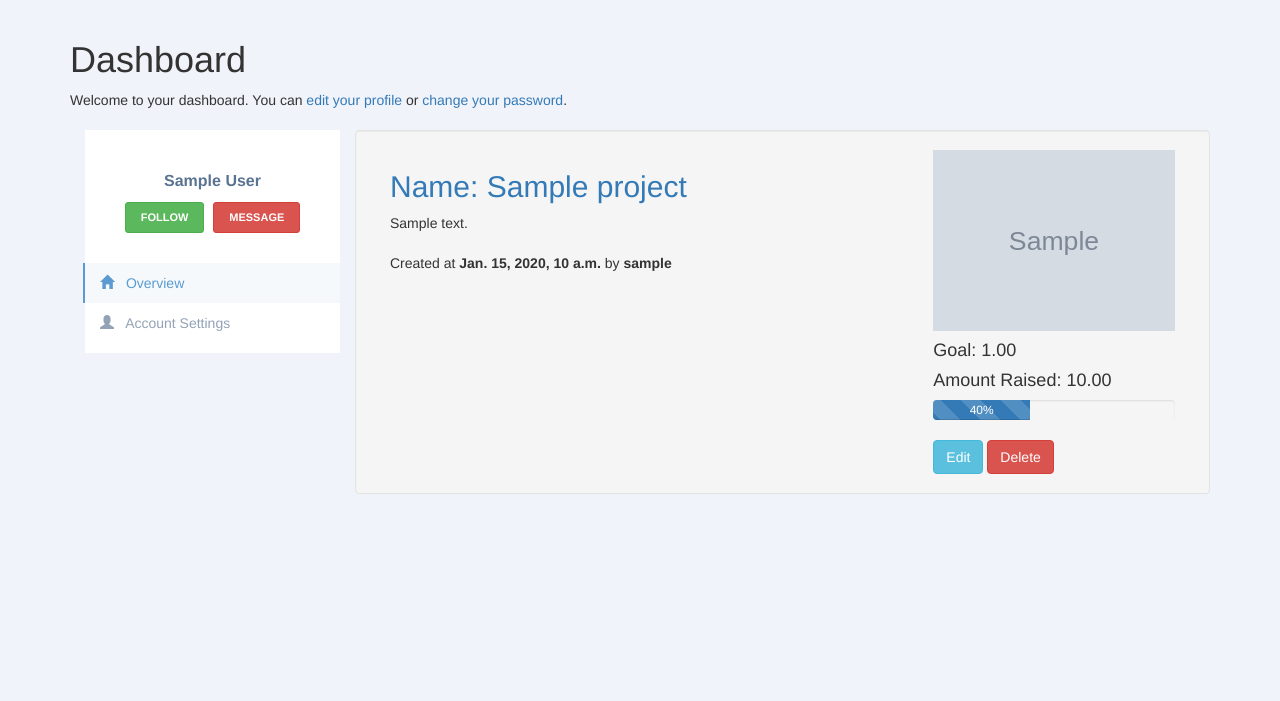
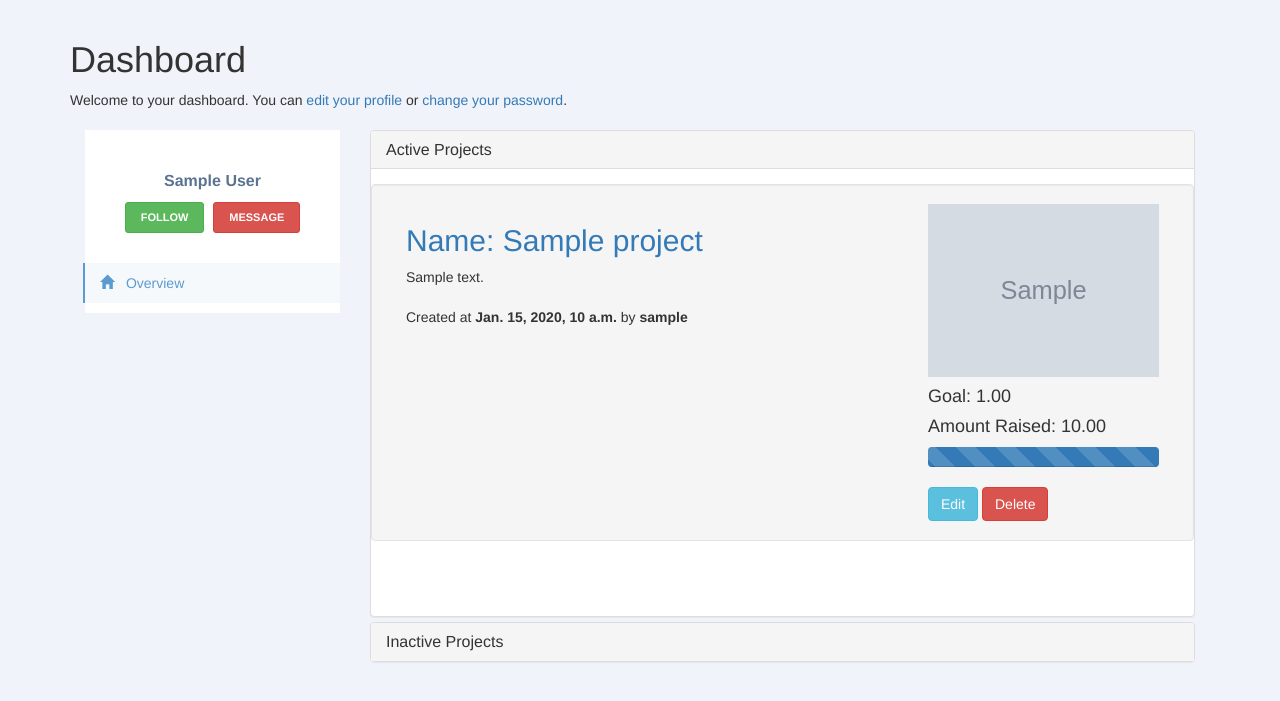
Before and after one commit to sakisbl/django-kickstarter, a Django app: page /account/ in a window 1280 px wide. Shown: the part 52-753 px from the top of the page. Run offline with Django 3.2, Linux system fonts and the light colour scheme; a user stored in the database is signed in; tables that the repository leaves empty hold one stand-in row (values such as "Sample post"); grey boxes marked "Sample" are stand-in pictures; some libraries are stand-ins or nearby versions.

Commit message:
Add finish project field in forms

```diff
--- a/account/templates/account/dashboard.html
+++ b/account/templates/account/dashboard.html
@@ -1,4 +1,6 @@
 {% extends "base.html" %}
+{% load divide %}
+{% load multiply %}
 
 {% block title %}Dashboard{% endblock %}
 
@@ -36,11 +38,6 @@
 							<i class="glyphicon glyphicon-home"></i>
 							Overview </a>
 						</li>
-						<li>
-							<a href="{% url "edit" %}">
-							<i class="glyphicon glyphicon-user"></i>
-							Account Settings </a>
-						</li>
 					</ul>
 				</div>
 				<!-- END MENU -->
@@ -48,7 +45,18 @@
 		</div>
 		<div class="col-md-9">
             <div class="profile-content">
-              {% for project in projects %}
+              <div class="panel-group" id="accordion" role="tablist" aria-multiselectable="true">
+                <div class="panel panel-default">
+                  <div class="panel-heading" role="tab" id="headingOne">
+                    <h4 class="panel-title">
+                      <a role="button" data-toggle="collapse" data-parent="#accordion" href="#collapseOne" aria-expanded="true" aria-controls="collapseOne">
+                        Active Projects
+                      </a>
+                    </h4>
+                  </div>
+                  <div id="collapseOne" class="panel-collapse collapse in" role="tabpanel" aria-labelledby="headingOne">
+                    <div class="panel-body">
+                      {% for project in active_projects %}
                       <div class="row well">
                         <div class="col-md-8">
                           <h2><a href="{{ project.get_absolute_url }}">Name: {{ project.name }}<br></a></h2>
@@ -63,8 +71,8 @@
                           <h4>Amount Raised: {{ project.amountRaised }}</h4>
                           <div class="progress">
                             <div class="progress-bar progress-bar-striped active" role="progressbar"
-                    aria-valuenow="40" aria-valuemin="0" aria-valuemax="100" style="width:40%">
-                      40%
+                            aria-valuenow="{{ project.amountRaised | divide:project.goal | multiply:100 }}" aria-valuemin="0" aria-valuemax="100" style="width:{{ project.amountRaised | divide:project.goal | multiply:100 }}%">
+                              {{ project.amountRaised | divide:project.goal | multiply:100 }}%
                             </div>
                           </div>
                           {% if request.user == project.creator %}
@@ -79,4 +87,49 @@
                     </div>
                   </div>
                 </div>
+                <div class="panel panel-default">
+                  <div class="panel-heading" role="tab" id="headingTwo">
+                    <h4 class="panel-title">
+                      <a class="collapsed" role="button" data-toggle="collapse" data-parent="#accordion" href="#collapseTwo" aria-expanded="false" aria-controls="collapseTwo">
+                        Inactive Projects
+                      </a>
+                    </h4>
+                  </div>
+                  <div id="collapseTwo" class="panel-collapse collapse" role="tabpanel" aria-labelledby="headingTwo">
+                    <div class="panel-body">
+                      {% for project in inactive_projects %}
+                      <div class="row well">
+                        <div class="col-md-8">
+                          <h2><a href="{{ project.get_absolute_url }}">Name: {{ project.name }}<br></a></h2>
+                          <p>
+                            {{ project.short_description }} <br><br>
+                            Created at <strong>{{ project.created }}</strong> by <strong>{{ project.creator.username }}</strong>
+                          </p>
+                        </div>
+                        <div class="col-md-4">
+                          <img class="img-responsive" src="{{ project.cover_image.url }}" alt="{{ project.slug }}" />
+                          <h4>Goal: {{ project.goal }}</h4>
+                          <h4>Amount Raised: {{ project.amountRaised }}</h4>
+                          <div class="progress">
+                            <div class="progress-bar progress-bar-striped active" role="progressbar"
+                            aria-valuenow="{{ project.amountRaised | divide:project.goal | multiply:100 }}" aria-valuemin="0" aria-valuemax="100" style="width:{{ project.amountRaised | divide:project.goal | multiply:100 }}%">
+                              {{ project.amountRaised | divide:project.goal | multiply:100 }}%
+                            </div>
+                          </div>
+                          {% if request.user == project.creator %}
+                          <a class="btn btn-info" role="button" href="{% url 'edit_project' slug=project.slug %}">Edit</a>
+                          <a class="btn btn-danger" role="button" href="{% url 'delete_project' slug=project.slug %}">Delete</a>
+                          {% endif %}
+                        </div>
+                      </div>
+                      <br>
+                      <br>
+                      {% endfor %}
+                    </div>
+                  </div>
+                </div>
+                </div>
+            </div>
+		</div>
+	</div>
 {% endblock %}
--- a/account/templates/base.html
+++ b/account/templates/base.html
@@ -4,6 +4,7 @@
 <head>
   <title>{% block title %}{% endblock %}</title>
   <link href="https://maxcdn.bootstrapcdn.com/bootstrap/3.3.7/css/bootstrap.min.css" rel="stylesheet" integrity="sha384-BVYiiSIFeK1dGmJRAkycuHAHRg32OmUcww7on3RYdg4Va+PmSTsz/K68vbdEjh4u" crossorigin="anonymous">
+  <link rel="stylesheet" href="http://code.jquery.com/ui/1.10.3/themes/smoothness/jquery-ui.css" />
   <link rel="stylesheet" href="{% static 'css/style.css' %}" media="screen" title="no title">
   {{ form.media }}
 </head>
@@ -71,5 +72,10 @@
   <script src="https://code.jquery.com/jquery-2.2.4.min.js"></script>
   <script src="https://code.jquery.com/ui/1.12.1/jquery-ui.min.js"></script>
   <script src="https://maxcdn.bootstrapcdn.com/bootstrap/3.3.7/js/bootstrap.min.js" integrity="sha384-Tc5IQib027qvyjSMfHjOMaLkfuWVxZxUPnCJA7l2mCWNIpG9mGCD8wGNIcPD7Txa" crossorigin="anonymous"></script>
+  <script>
+  $(function() {
+    $( "#id_finish" ).datepicker();
+  });
+  </script>
 </body>
 </html>
--- a/account/views.py
+++ b/account/views.py
@@ -1,6 +1,7 @@
 from django.shortcuts import render, get_object_or_404
 from django.contrib.auth.decorators import login_required
 from django.contrib import messages
+from datetime import datetime
 from .forms import UserRegistrationForm, UserEditForm, ProfileEditForm
 from .models import Profile
 from projects.models import Project
@@ -9,10 +10,12 @@
 @login_required
 def dashboard(request):
     profile = get_object_or_404(Profile, user=request.user)
-    projects = Project.objects.filter(creator=request.user)
+    inactive_projects = Project.objects.filter(creator=request.user).filter(finish__lt=datetime.now())
+    active_projects = Project.objects.filter(creator=request.user).filter(finish__gte=datetime.now())
     context = {
         'profile': profile,
-        'projects': projects,
+        'active_projects': active_projects,
+        'inactive_projects': inactive_projects,
     }
     return render(request, 'account/dashboard.html', context)
 
--- a/projects/forms.py
+++ b/projects/forms.py
@@ -12,7 +12,11 @@
             'cover_image',
             'goal',
             'category',
+            'finish',
         ]
+        widgets = {
+            'finish': forms.DateInput(attrs={'class': 'datepicker'})
+        }
 
     def clean_goal(self, *args, **kwargs):
         goal = self.cleaned_data.get('goal')
```
Lines whose indentation alone changed are shown as unchanged.
